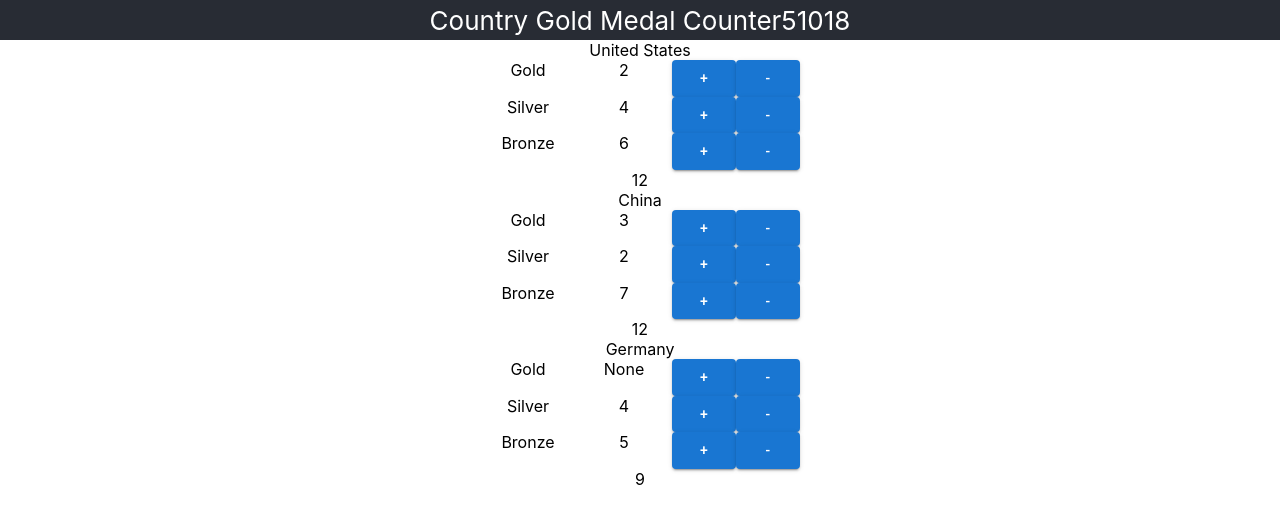
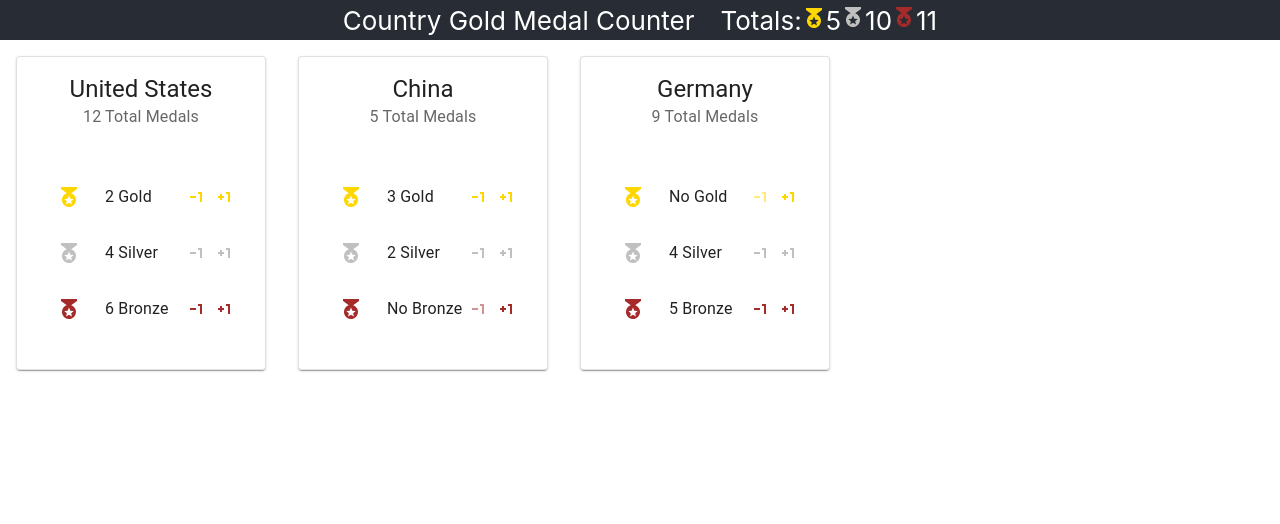
Before and after one commit to JosephMemmelAtWCTC/react-basic-concepts-assignment, a React (Create React App) app: page / in a window 1280 px wide. Shown: the top 524 px of the page. Built offline with nearby package versions, Linux system fonts and the light colour scheme.

Commit message:
Material UI submission ready

```diff
--- a/package.json
+++ b/package.json
@@ -7,6 +7,8 @@
     "@emotion/react": "^11.13.3",
     "@emotion/styled": "^11.13.0",
     "@fontsource/roboto": "^5.0.14",
+    "@mdi/js": "^7.4.47",
+    "@mdi/react": "^1.6.1",
     "@mui/icons-material": "^5.16.7",
     "@mui/material": "^5.16.7",
     "@testing-library/jest-dom": "^5.17.0",
--- a/src/App.js
+++ b/src/App.js
@@ -1,7 +1,12 @@
 import React, { Component } from 'react';
 import logo from './logo.svg';
 import './App.css';
+import Icon from '@mdi/react';
+import Paper from '@mui/material/Paper';
+import Grid from '@mui/material/Grid';
+
 import Country from './components/Country'
+import {mdiMedal} from '@mdi/js';
 
 class App extends Component {
   state = {
@@ -37,7 +42,7 @@
         {
           id: "bronze",
           name: "Bronze",
-          count: 7
+          count: 0
         },
       ] },
       { id: 3, name: 'Germany', medals: [
@@ -73,10 +78,11 @@
 
     const updateCountryIndex = this.state.countries.map(c => c.id).indexOf(countryId);
     const countriesCopy = this.state.countries;
-    countriesCopy[updateCountryIndex].medals[countriesCopy[updateCountryIndex].medals.map(m => m.id).indexOf(medalId)].count += medalChange;
+    let medalsIndex = countriesCopy[updateCountryIndex].medals.map(m => m.id).indexOf(medalId);
+    countriesCopy[updateCountryIndex].medals[medalsIndex].count += medalChange;
 
-    if(countriesCopy[updateCountryIndex].gold < 0){
-      countriesCopy[updateCountryIndex].gold = 0;
+    if(countriesCopy[updateCountryIndex].medals[medalsIndex].count < 0){
+      countriesCopy[updateCountryIndex].medals[medalsIndex].count = 0;
     }
 
     this.setState({countries: countriesCopy})
@@ -85,19 +91,51 @@
   render() {
     return (
       <div className='App'>
-        <header className='App-header'>
+        <header className='App-header flex-container'>
+          <div className='flex-container'>
             Country Gold Medal Counter
-          { this.getTotalMedalCount('gold') }
-          { this.getTotalMedalCount('silver') }
-          { this.getTotalMedalCount('bronze') }
+            <div className="flex-child flex-container" style={{"margin-left": "1em"}}>
+              Totals:
+              <div>
+                {<Icon path={mdiMedal}
+                  title={this.getTotalMedalCount('gold')+" total gold medals"}
+                  size={1}
+                  color='gold'
+                />}
+                  {this.getTotalMedalCount('gold')}
+              </div>
+              <div className="flex-child flex-container">
+                {<Icon path={mdiMedal}
+                  title={this.getTotalMedalCount('silver')+" total silver medals"}
+                  size={1}
+                  color='silver'
+                />}
+                {this.getTotalMedalCount('silver')}
+              </div>
+              <div className="flex-child flex-container">
+                {<Icon path={mdiMedal}
+                  title={this.getTotalMedalCount('bronze')+" total bronze medals"}
+                  size={1}
+                  color='brown'
+                />}
+                {this.getTotalMedalCount('bronze')}
+              </div>
+            </div>
+          </div>
         </header>
+        <body>
+        <Grid container>
           {this.state.countries.map(country =>
+            <Paper elevation={1} key={country.id} style={{"min-width": "250px", "margin": "1em"}}>
               <Country
                 key={country.id}
                 country={country}
                 onMedalUpdate={this.handleMedalUpdate}
               />
+            </Paper>
           )}
+        </Grid>
+        </body>
       </div>
     )
   }
--- a/src/components/Country.jsx
+++ b/src/components/Country.jsx
@@ -4,6 +4,8 @@
 import Button from '@mui/material/Button';
 import Card from '@mui/material/Card';
 import CardContent from '@mui/material/CardContent';
+import CardHeader from '@mui/material/CardHeader';
+import List from '@mui/material/List';
 
 class Country extends Component {
 
@@ -32,15 +34,18 @@
         const { name, medals } = this.props.country;
         return (
             // <div className='flex-container quarter-screen center'>
-            <div className=''>
-
-                {/* <code>
-                    { this.props.country }
-                </code> */}
-                <div className='flex-child'>
-                    { name }
-                </div>
-                <div>
+            <Card variant="outlined">
+                <CardHeader
+                    // avatar={
+                    // <Avatar sx={{ bgcolor: red[500] }} aria-label="recipe">
+                    // R
+                    // </Avatar>
+                    // }
+                    title={name}
+                    subheader={this.totalMedals()+' Total Medals'}
+                />
+                <CardContent>
+                    <List>
                         {medals.map(medal =>
                             <Medal
                                 key={medal.name}
@@ -48,12 +53,9 @@
                                 onMedalUpdate={this.handleMedalUpdate}
                             />
                         )}
-                </div>
-
-                <div className='flex-child'>
-                    { this.totalMedals() }
-                </div>
-            </div>
+                    </List>
+                </CardContent>
+            </Card>
         );
     }
 }
--- a/src/components/Medal.jsx
+++ b/src/components/Medal.jsx
@@ -1,5 +1,12 @@
 import React, { Component } from 'react';
 import Button from '@mui/material/Button';
+import ListItem from '@mui/material/ListItem';
+import ListItemAvatar from '@mui/material/ListItemAvatar'
+import Avatar from '@mui/material/Avatar'
+import ListItemText from '@mui/material/ListItemText'
+import IconButton from '@mui/material/IconButton';
+import Icon from '@mdi/react';
+import {mdiMedal,mdiNumericPositive1,mdiNumericNegative1} from '@mdi/js';
 
 class Medal extends Component {
 
@@ -16,29 +23,55 @@
             case undefined:
                 return 'Unavailable';
             case 0:
-                return 'None';
+                return 'No';
             default:
                 return medalCount;
+        }
+    }
+
+    renderMedalColor(medalName){
+        switch (medalName.toLowerCase()) {
+            case "bronze":
+                return "brown";
+            default:
+                return medalName;
         }
     }
 
     render(){
         const { name, medal, count } = this.props.medal;
         return (
-            <div className='flex-container quarter-screen center'>
-                <div className='flex-child'>
-                    { name }
+            <ListItem secondaryAction={
+                <div>
+                    <IconButton edge="end" aria-label="decrement_medal_count" disabled={count === 0}
+                        onClick={this.handleMedalDecrement}>
+                        <Icon path={mdiNumericNegative1}
+                            title={"Add a "+name+" medal"}
+                            size={1}
+                            color={this.renderMedalColor(name)}
+                        />
+                    </IconButton>
+                    <IconButton edge="end" aria-label="increment_medal_count"
+                        onClick={this.handleMedalIncrement}>
+                        <Icon path={mdiNumericPositive1}
+                            title={"Add a "+name+" medal"}
+                            size={1}
+                            color={this.renderMedalColor(name)}
+                        />
+                    </IconButton>
                 </div>
-                <div className='flex-child'>
-                    { this.renderMedalCount(count) }
-                </div>
-                <Button variant="contained" onClick={this.handleMedalIncrement} className="square-button" >
-                    +
-                </Button>
-                <Button variant="contained" disabled={medal === 0} onClick={this.handleMedalDecrement} className="square-button" >
-                    -
-                </Button>
-            </div>
+            }>
+            <ListItemAvatar>
+                <IconButton>
+                    <Icon path={mdiMedal}
+                        title={count+" "+name+" medals"}
+                        size={1}
+                        color={this.renderMedalColor(name)}
+                    />
+                </IconButton>
+            </ListItemAvatar>
+            <ListItemText primary={this.renderMedalCount(count)+" "+name}/>
+            </ListItem>
         );
     }
 }
```
Also changed, not shown: 1 other file (tests, documents, lock files or other folders). Lines whose indentation alone changed are shown as unchanged.
